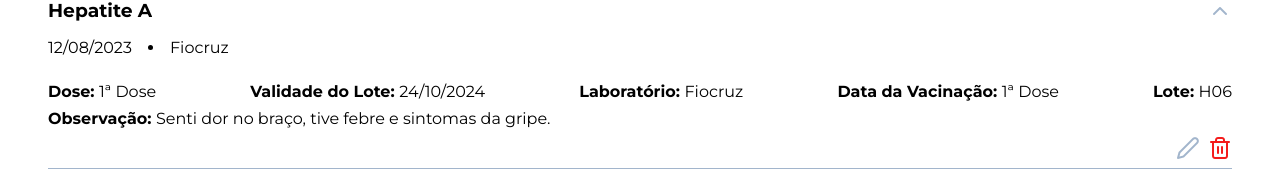
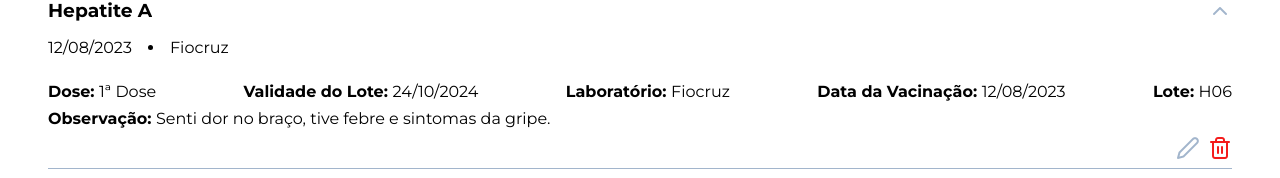
Before and after one commit to VacinApp/Projeto, a Next.js app: page /minha-carteira in a window 1280 px wide. Both pictures are taken after a click on the button 1220 px from the left and 210 px from the top of the page. Shown: the part 200-378 px from the top of the page. Built offline with nearby package versions, Linux system fonts and the light colour scheme; data requests are answered from the project's data file.

Commit message:
feat: adiciona delete e update na pagina minha-carteira

```diff
--- a/src/app/components/VacinaCadastrada/VacinaCadastrada.jsx
+++ b/src/app/components/VacinaCadastrada/VacinaCadastrada.jsx
@@ -1,14 +1,64 @@
 "use client"
-import { useState } from 'react'
+import { useState, useEffect } from 'react'
 
 import './vacinacadastrada.css'
+import { deleteVacCarteira, getCarteira, updateVacCarteira } from '@/util/api'
 
-const VacinaCadastrada = ({ nome, dose, validade, data, lote, lab, obs, id, aoDeletar}) => {
+const VacinaCadastrada = ({ nome, dose, validade, data, lote, lab, obs, id }) => {
+
+  const [carteira, setCarteira] = useState(null);
+  useEffect(() => {
+    getCarteira()
+      .then((data) => setCarteira(data), [])
+  })
+
+	const [dos, setDos] = useState(dose);
+	const [date, setDate] = useState(data);
+	const [val, setVal] = useState(validade);
+	const [lot, setLot] = useState(lote);
+	const [laboratorio, setLaboratorio] = useState(lab);
+	const [observacao, setObservacao] = useState(obs);
+
+
+  function handleDeleteVacCarteira() {
+    deleteVacCarteira(id).then((status) =>{
+      if (status === 200){
+        getCarteira()
+        .then((data) => setCarteira(data))
+      }
+    })
+  }
+
+
+  function handleUpdateVacCarteira(event){
+    event.preventDefault();
+    const dose = dos;
+    const data = date;
+    const validade = val;
+    const lote = lot;
+    const lab = laboratorio;
+		const obs = observacao;
+		const v = { id, nome, dose, data, validade, lote, lab, obs }
+    updateVacCarteira(v).then((status) =>{
+      if (status === 201){
+        getCarteira()
+        .then((data) => setCarteira(data))
+      }
+     })
+  }
+
+
+
+  const [edicao, setEdicao] = useState(false);
+
+  function ativarEdicao() {
+    setEdicao(!edicao);
+  }
 
   const [carteiraAtiva, setCarteiraAtiva] = useState(false);
 
   const alternarCarteira = () => {
-    setCarteiraAtiva(!carteiraAtiva);
+    setCarteiraAtiva(!carteiraAtiva)
   }
 
   return (
@@ -25,20 +75,47 @@ const VacinaCadastrada = ({ nome, dose, validade, data, lote, lab, obs, id, aoDe
         <li>{lab}</li>
       </div>
 
+      {/* VIZUALIZAÇÃO PADRÃO */}
       <div className={carteiraAtiva ? 'carteiraAtiva' : 'carteira'}>
-        <div className='carteiraConteudoPrincipal'>
-          <p><strong>Dose: </strong>{dose}</p>
-          <p><strong>Validade do Lote: </strong>{validade}</p>
-          <p><strong>Laboratório: </strong>{lab}</p>
-          <p><strong>Data da Vacinação: </strong>{dose}</p>
-          <p><strong>Lote: </strong>{lote}</p>
+        <div className={edicao ? 'escondido' : undefined}>
+          <div className='carteiraConteudoPrincipal'>
+            <p><strong>Dose: </strong>{dose}</p>
+            <p><strong>Validade do Lote: </strong>{validade}</p>
+            <p><strong>Laboratório: </strong>{lab}</p>
+            <p><strong>Data da Vacinação: </strong>{data}</p>
+            <p><strong>Lote: </strong>{lote}</p>
+          </div>
+          <p><strong>Observação: </strong>{obs}</p>
         </div>
 
-        <p><strong>Observação: </strong>{obs}</p>
+
+        {/* MODO EDIÇÃO */}
+        <div className={edicao ? 'modoEdicao' : 'escondido'}>
+          <label><strong>Dose:</strong></label>
+          <input value={dos}  onChange={valor => setDos(valor.target.value)}/>
+
+          <label><strong>Validade do Lote:</strong></label>
+          <input type='date' onChange={valor => setVal(valor.target.value)}/>
+
+          <label><strong>Laboratório:</strong></label>
+          <input value={laboratorio} onChange={valor => setLaboratorio(valor.target.value)} />
+
+          <label><strong>Data da Vacinação:</strong></label>
+          <input type='date' onChange={valor => setDate(valor.target.value)}/>
+
+          <label><strong>Lote:</strong></label>
+          <input value={lot}  onChange={valor => setLot(valor.target.value)}/>
+
+          <label><strong>Observação:</strong></label>
+          <textarea value={observacao}  onChange={valor => setObservacao(valor.target.value)}/>
+
+          <button onClick={handleUpdateVacCarteira}>Salvar</button>
+        </div>
+
 
         <div className='carteiraAcoes'>
-          <div className='icon-edit'></div>
-          <div className='icon-trash' onClick={() => aoDeletar(id)}></div>
+          <div className='icon-edit' onClick={ativarEdicao}></div>
+          <div className='icon-trash' onClick={handleDeleteVacCarteira}></div>
         </div>
       </div>
     </section>
--- a/src/app/components/VacinaCadastrada/vacinacadastrada.css
+++ b/src/app/components/VacinaCadastrada/vacinacadastrada.css
@@ -72,6 +72,10 @@
   color: #f41c1c;
 }
 
+.escondido{
+  display: none;
+}
+
 @media (min-width: 1023px) {
   .carteiraConteudoPrincipal {
     display: flex;
--- a/src/app/minha-carteira/page.js
+++ b/src/app/minha-carteira/page.js
@@ -12,16 +12,14 @@ import './minhacarteira.css';
 
 export default function MinhaCarteira() {
 
-  function deletarVacina(id) {
-    setCarteira(carteira.filter(vacina => vacina.id !== id))
-  }
   const [carteira, setCarteira] = useState(null);
   useEffect(() => {
     getCarteira()
       .then((data) => setCarteira(data), [])
   })
 
-  console.log(carteira)
+  const tamanhoCarteira = carteira ? carteira.length : null
+
   return (
 
     < div >
@@ -42,11 +40,10 @@ export default function MinhaCarteira() {
             lab={dados.lab}
             obs={dados.obs}
             id={dados.id}
-            key={dados.key}
-            aoDeletar={deletarVacina}
+            key={dados.id}
           />
         ))) : (<p>Loading</p>)}
-        <div className={carteira ? 'temAqui' : 'nadaAqui'}>
+        <div className={tamanhoCarteira !== 0 ? 'temAqui' : 'nadaAqui'}>
           <p>Ops! Parece que você ainda não cadastrou nenhuma vacina nesta página.</p>
         </div>
       </section>
```
